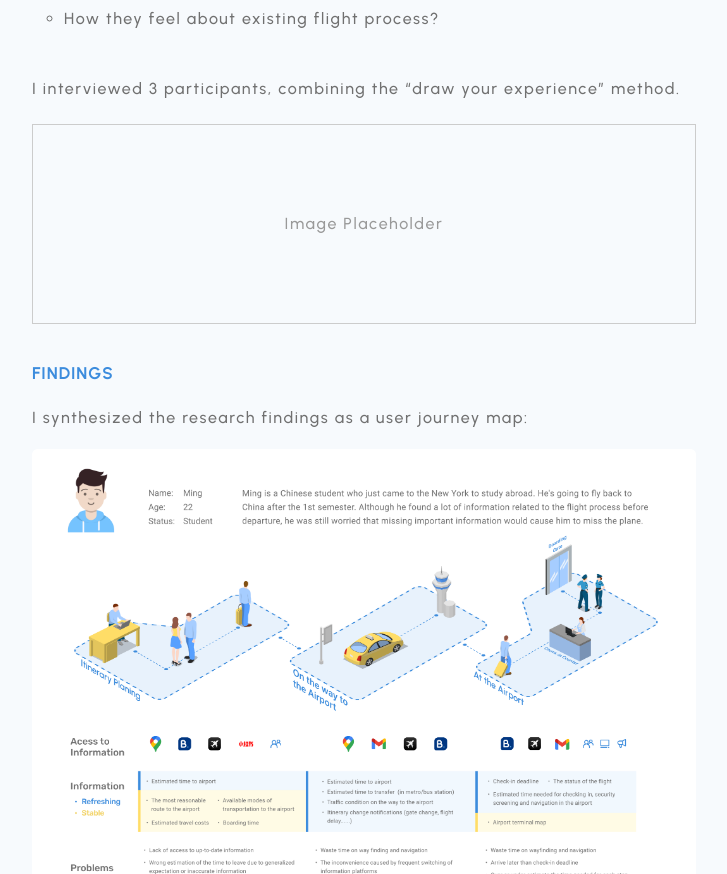
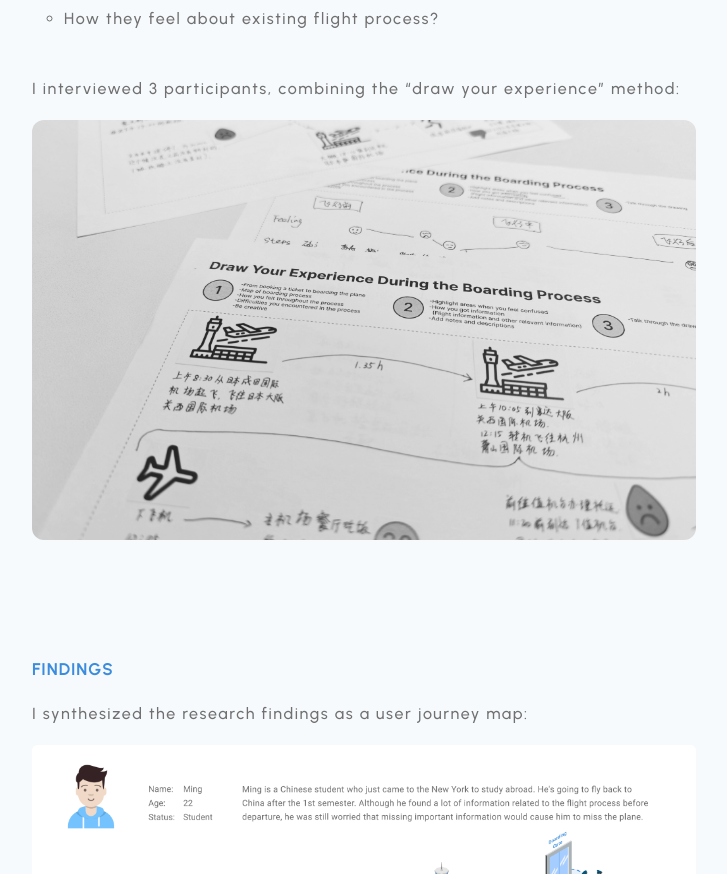
Before and after one commit to qjf0126/JinfanQian, a React (Create React App) app: page /project1 in a window 1280 px wide. Shown: the part 2120-2994 px from the top of the page, without its empty margins (308-1035 px from the left). Built offline with nearby package versions, Linux system fonts and the light colour scheme; the HTML template or start-up script is replaced by a standard one.

Commit message:
Add files via upload

```diff
--- a/src/Project1/Research.js
+++ b/src/Project1/Research.js
@@ -1,5 +1,6 @@
 // components/Research.js
 import React from 'react';
+import drawexperience from './img/drawexperience.jpg';
 
 
 const Research = () => {
@@ -18,12 +19,9 @@ const Research = () => {
             <li className="research-list-item">How they feel about existing flight process?</li>
         </ul>
         <p className="research-paragraph">
-          I interviewed 3 participants, combining the “draw your experience” method.
+          I interviewed 3 participants, combining the “draw your experience” method:
         </p>
-        <div className="research-image-area">
-          {/* 在这里放置图片或其他内容 */}
-          Image Placeholder
-        </div>
+        <img src={drawexperience} style={{borderRadius:'12px', marginBottom:'80px'}}></img>
       </div>
     </section>
   );
```
